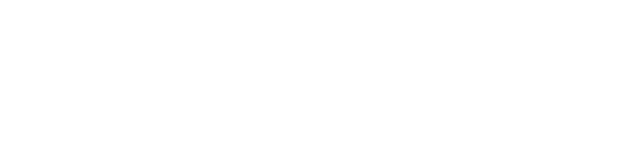
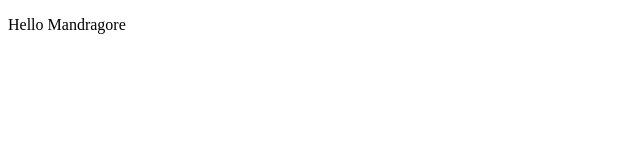
Before and after one commit to Desmo-Saze-Practice/florianmartindesmosaze-juste-prix, a plain HTML site: page html/index.html in a window 1280 px wide. Shown: the whole page, without its empty margins (0-640 px from the left). Drawn offline with Linux system fonts and the light colour scheme.

```diff
--- a/html/index.html
+++ b/html/index.html
@@ -8,5 +8,6 @@
 </head>
 <body>
     <script src="../js/main.js"></script>
+    <p>Hello Mandragore</p>
 </body>
 </html>
```
Also changed, not shown: 1 other file.
